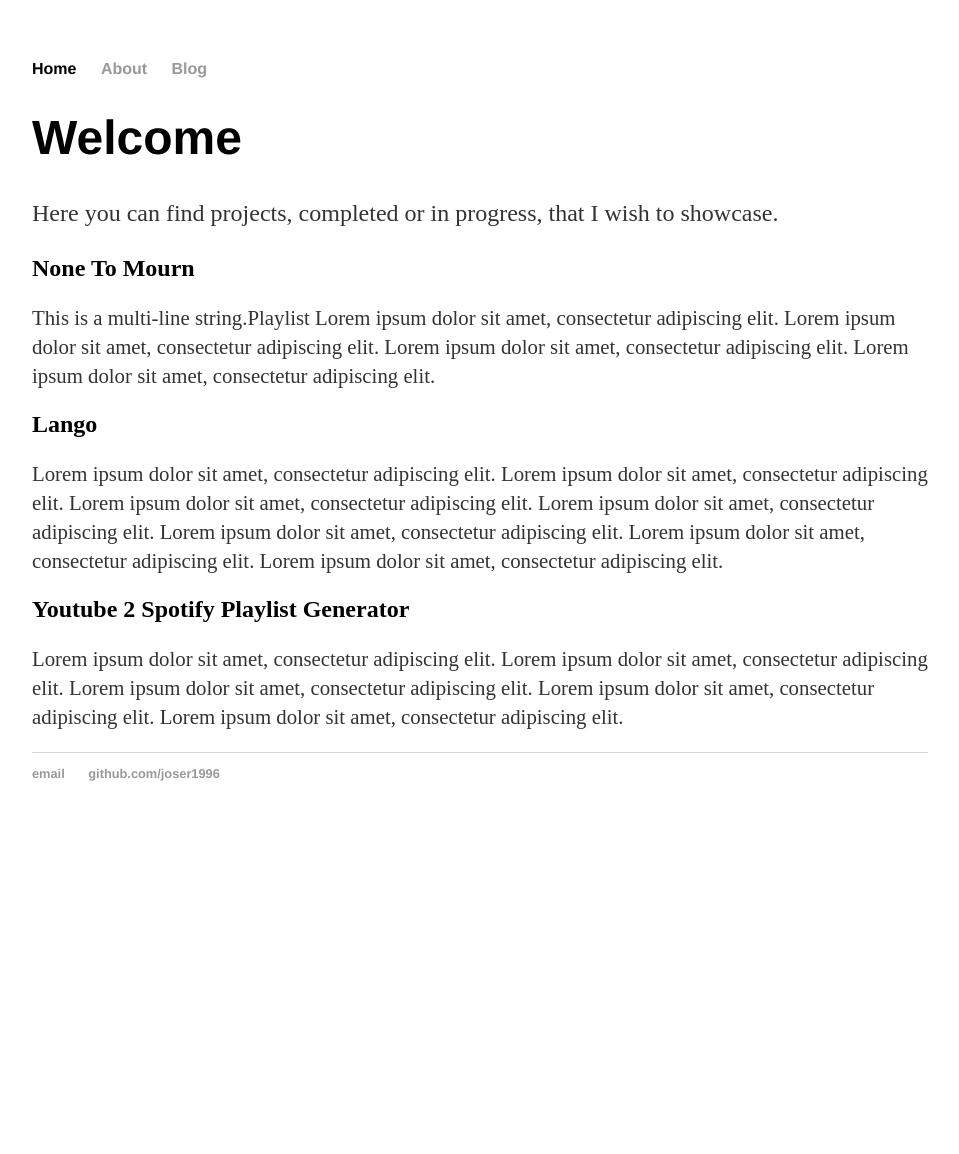
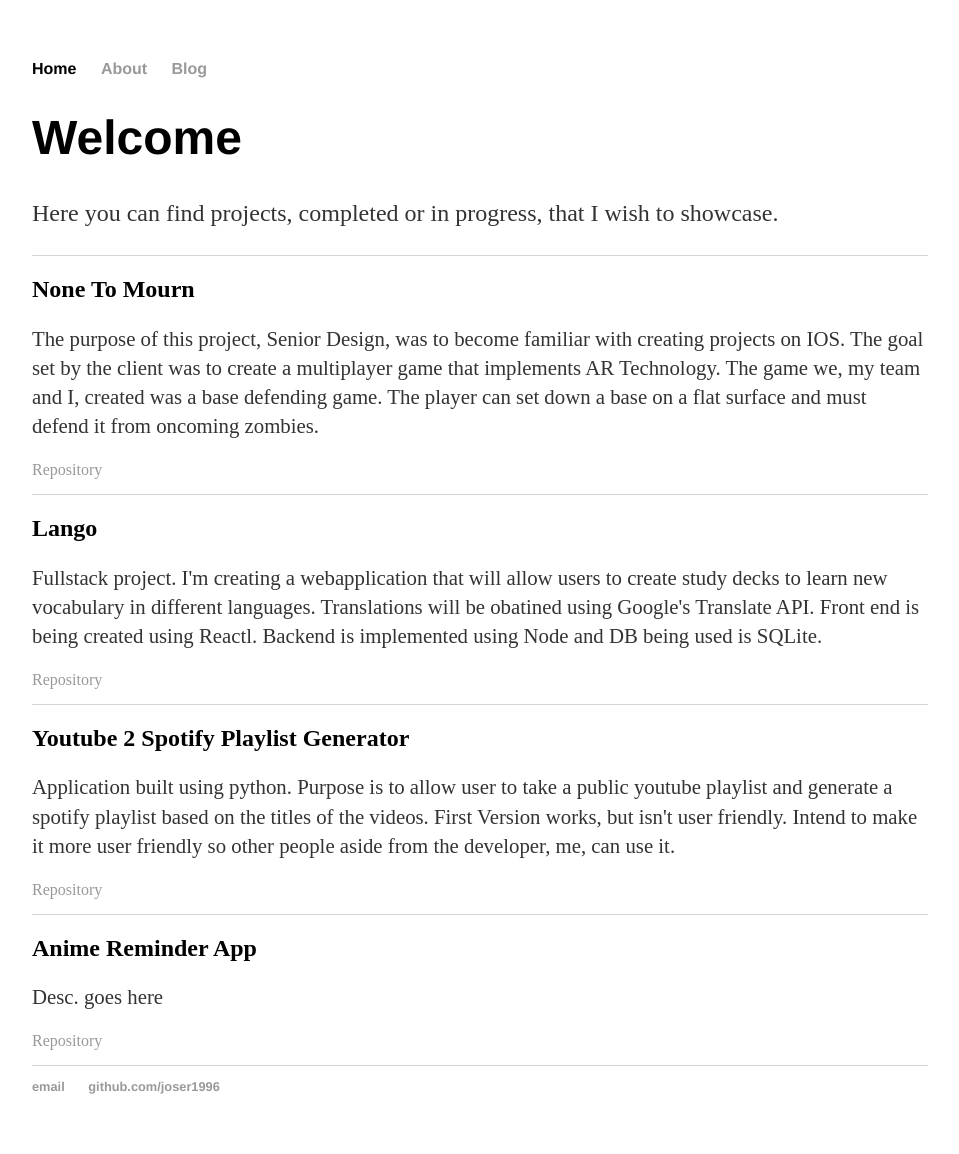
Before and after one commit to joser1996/joser1996.github.io, a Jekyll site: the page built from index.html, in a window 1280 px wide. Shown: the whole page, without its empty margins (160-1119 px from the left). Built offline with Jekyll 4.4.1, drawn with Linux system fonts in a browser that asks for light colours; before the commit the page ends 900 px from its top, so only the background shows below that.

Commit message:
Updated projects.

```diff
--- a/_data/projectCards.yml
+++ b/_data/projectCards.yml
@@ -1,23 +1,36 @@
 - name: None To Mourn
+  status: Complete
+  link: null
+  repo: https://github.com/joser1996/ECS193A-B
   desc: |
-    This is a multi-line string.Playlist
-    Lorem ipsum dolor sit amet, consectetur adipiscing elit.
-    Lorem ipsum dolor sit amet, consectetur adipiscing elit.
-    Lorem ipsum dolor sit amet, consectetur adipiscing elit.
-    Lorem ipsum dolor sit amet, consectetur adipiscing elit.
+    The purpose of this project, Senior Design, was to become familiar with creating
+    projects on IOS. The goal set by the client was to create a multiplayer
+    game that implements AR Technology. The game we, my team and I, created
+    was a base defending game. The player can set down a base on a flat surface
+    and must defend it from oncoming zombies.
+
 - name: Lango
+  status: Ongoing
+  link: null
+  repo: https://github.com/joser1996/Lango
   desc: |
-    Lorem ipsum dolor sit amet, consectetur adipiscing elit.
-    Lorem ipsum dolor sit amet, consectetur adipiscing elit.
-    Lorem ipsum dolor sit amet, consectetur adipiscing elit.
-    Lorem ipsum dolor sit amet, consectetur adipiscing elit.
-    Lorem ipsum dolor sit amet, consectetur adipiscing elit.
-    Lorem ipsum dolor sit amet, consectetur adipiscing elit.
-    Lorem ipsum dolor sit amet, consectetur adipiscing elit.
+    Fullstack project. I'm creating a webapplication that will allow users
+    to create study decks to learn new vocabulary in different languages.
+    Translations will be obatined using Google's Translate API. Front end is
+    being created using Reactl. Backend is implemented using Node and DB being
+    used is SQLite.
 - name: Youtube 2 Spotify Playlist Generator
+  status: V1 Done. Plan On Working on V2
+  link: null
+  repo: https://github.com/joser1996/Y2SPlaylist
   desc: |
-    Lorem ipsum dolor sit amet, consectetur adipiscing elit.
-    Lorem ipsum dolor sit amet, consectetur adipiscing elit.
-    Lorem ipsum dolor sit amet, consectetur adipiscing elit.
-    Lorem ipsum dolor sit amet, consectetur adipiscing elit.
-    Lorem ipsum dolor sit amet, consectetur adipiscing elit.
+    Application built using python. Purpose is to allow user to take a public
+    youtube playlist and generate a spotify playlist based on the titles of the
+    videos. First Version works, but isn't user friendly. Intend to make it more
+    user friendly so other people aside from the developer, me, can use it.
+- name: Anime Reminder App
+  status: Complete
+  link: null
+  repo: https://github.com/joser1996/AnimeAlarm
+  desc: |
+    Desc. goes here
--- a/_includes/projectCards.html
+++ b/_includes/projectCards.html
@@ -2,5 +2,11 @@
 <div class="projectCards">
 	<h2>{{ item.name }}</h2>
 	<p> {{ item.desc }}</p>
+	{% if item.link %}
+		<a href="{{ item.link }}" target="_blank">Link To Project</a>
+	{% endif %}
+	{% if item.repo %}
+		<a href="{{ item.repo }}" target="_blank">Repository</a>
+	{% endif %}
 </div>
 {% endfor %}
--- a/_sass/main.scss
+++ b/_sass/main.scss
@@ -44,6 +44,11 @@ footer {
 	color: black;
 }
 
+.projectCards {
+	border-top: 1px solid #d5d5d5;
+	margin-bottom: 15px;
+}
+
 .projectCards p{
 	font-size: 1.3em;
 }
--- a/index.html
+++ b/index.html
@@ -1,5 +1,5 @@
 ---
-title: Joserson
+title: Jose Torres
 ---
 
 <h1>Welcome</h1>
```
